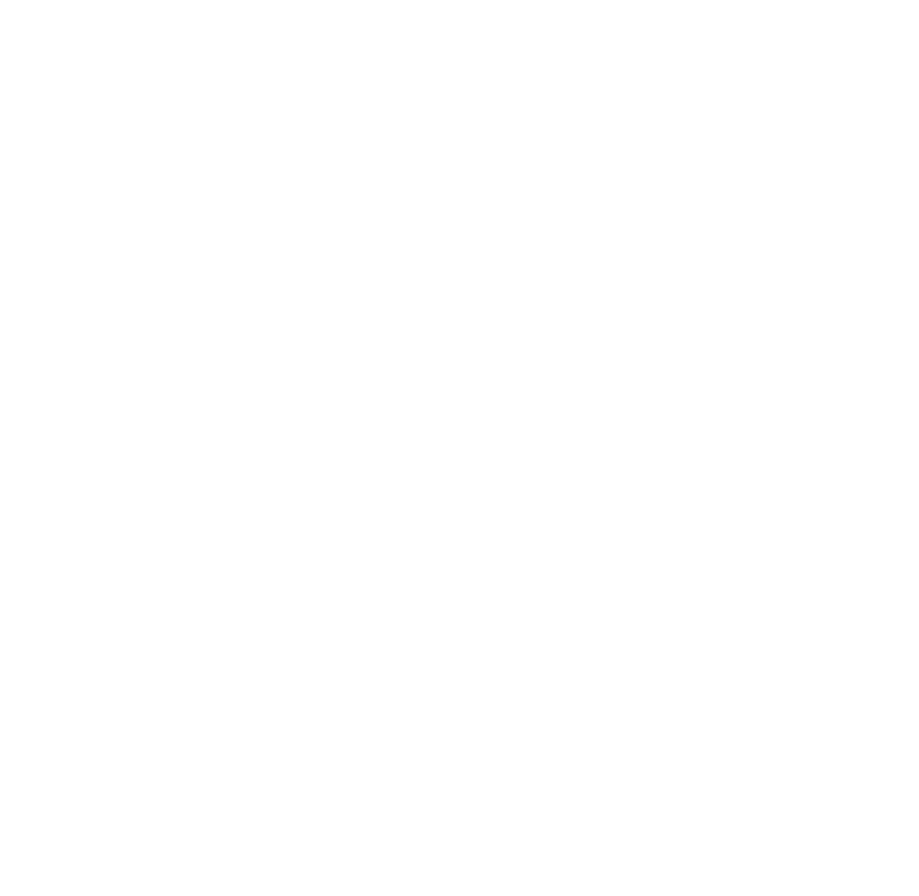
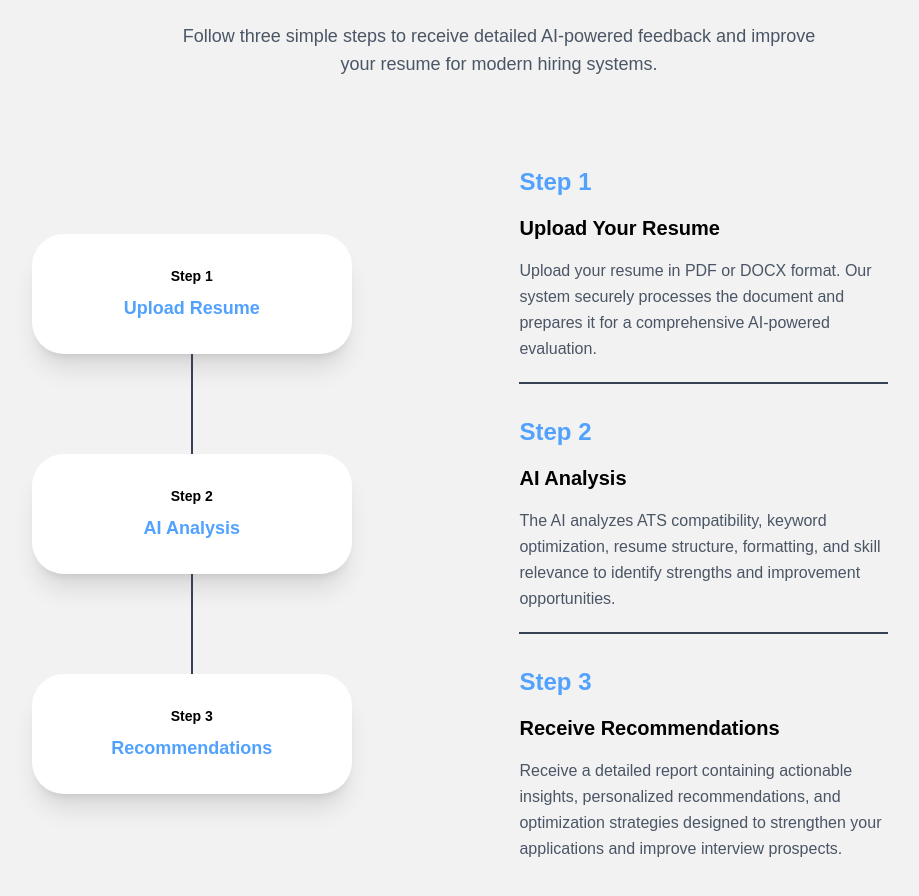
Before and after one commit to AdamShreim/AI-Resume-Analyzer, a React app in the folder frontend/: page / in a window 1280 px wide. Shown: the part 1714-2610 px from the top of the page, without its empty margins (141-1060 px from the left). Before the commit the page ends 1600 px from the top, so only its background shows below. Built offline with nearby package versions, Linux system fonts and the light colour scheme; the HTML template or start-up script is replaced by a standard one.

Commit message:
Added feature section

```diff
--- a/frontend/src/pages/Home.jsx
+++ b/frontend/src/pages/Home.jsx
@@ -1,6 +1,86 @@
 import { Link } from "react-router-dom";
 import { useState, useEffect } from "react";
 import "../styles/Home.css";
+
+function HowItWorks() {
+  return (
+    <section id="how-it-works" className="w-[80%] mx-auto min-h-screen py-20">
+      <div className="text-center mb-10">
+        <h2 className="text-4xl font-bold mb-4">How It Works</h2>
+
+        <p className="text-gray-600 text-lg max-w-2xl mx-auto">
+          Follow three simple steps to receive detailed AI-powered feedback and
+          improve your resume for modern hiring systems.
+        </p>
+      </div>
+      <div className="flex">
+        {" "}
+        {/* scheme side*/}
+        <div className="w-[40%] flex flex-col items-center justify-center ">
+          {/* steps cards*/}
+          <div className="bg-white rounded-4xl p-8 shadow-xl w-80 transition duration-300 hover:-translate-y-1 text-center">
+            <p className="text-sm font-semibold text-black mb-2">Step 1</p>
+            <p className="font-bold text-lg text-blue-400">Upload Resume</p>
+          </div>
+
+          <div className="flex flex-col items-center h-25">
+            <div className="w-0.5 h-15 bg-gray-700"></div>
+            <div className="w-0.5 h-15 bg-gray-700"></div>
+          </div>
+
+          <div className="bg-white rounded-4xl p-8 shadow-xl w-80 transition duration-300 hover:-translate-y-1 text-center">
+            <p className="text-sm font-semibold text-black mb-2">Step 2</p>
+            <p className="font-bold text-lg text-blue-400">AI Analysis</p>
+          </div>
+
+          <div className="flex flex-col items-center h-25">
+            <div className="w-0.5 h-15 bg-gray-700"></div>
+            <div className="w-0.5 h-15 bg-gray-700"></div>
+          </div>
+
+          <div className="bg-white rounded-4xl p-8 shadow-xl w-80 transition duration-300 hover:-translate-y-1 text-center  ">
+            <p className="text-sm font-semibold text-black mb-2">Step 3</p>
+            <p className="font-bold text-lg text-blue-400">Recommendations</p>
+          </div>
+        </div>
+        {/* content side*/}
+        <div className="w-[60%] mx-auto items-center justify-center">
+          <div className="w-[60%] ml-[20%] mt-12">
+            <h1 className="text-2xl font-bold mb-4 text-blue-400">Step 1</h1>
+            <h2 className="text-xl font-bold mb-4">Upload Your Resume</h2>
+            <p className="text-gray-600 leading-relaxed">
+              Upload your resume in PDF or DOCX format. Our system securely
+              processes the document and prepares it for a comprehensive
+              AI-powered evaluation.
+            </p>
+            <div className="h-0.5 bg-gray-700 w-full mt-5"></div>
+          </div>
+
+          <div className="w-[60%] ml-[20%] mt-8">
+            <h1 className="text-2xl font-bold mb-4 text-blue-400">Step 2</h1>
+            <h2 className="text-xl font-bold mb-4">AI Analysis</h2>
+            <p className="text-gray-600 leading-relaxed">
+              The AI analyzes ATS compatibility, keyword optimization, resume
+              structure, formatting, and skill relevance to identify strengths
+              and improvement opportunities.
+            </p>
+            <div className="h-0.5 bg-gray-700 w-full mt-5"></div>
+          </div>
+
+          <div className="w-[60%] ml-[20%] mt-8 mb-12">
+            <h1 className="text-2xl font-bold mb-4 text-blue-400">Step 3</h1>
+            <h2 className="text-xl font-bold mb-4">Receive Recommendations</h2>
+            <p className="text-gray-600 leading-relaxed">
+              Receive a detailed report containing actionable insights,
+              personalized recommendations, and optimization strategies designed
+              to strengthen your applications and improve interview prospects.
+            </p>
+          </div>
+        </div>
+      </div>
+    </section>
+  );
+}
 
 function Feature() {
   return (
@@ -125,9 +205,9 @@
     <nav
       className={`top-6 fixed left-1/2 -translate-x-1/2 z-50 flex w-[80%] mx-auto mt-6 px-8 py-4 rounded-2xl justify-between items-center transition-all duration-300 ${showNavbar ? "translate-y-0 opacity-100" : "translate-y-8 opacity-0"} ${scrolled ? "bg-white shadow-lg backdrop-blur-md" : "bg-transparent"}`}
     >
-      <Link to="/" className="text-xl font-bold">
+      <a href="/" className="text-xl font-bold scroll-smooth">
         AI Resume Analyzer
-      </Link>
+      </a>
 
       <div className="flex gap-8 text-gray-600">
         <a href="#features" className="hover:text-black">
@@ -181,6 +261,7 @@
       <Navbar showNavbar={showNavbar} scrolled={scrolled} />
       <Hero />
       <Feature />
+      <HowItWorks />
     </div>
   );
 }
--- a/frontend/src/styles/Home.css
+++ b/frontend/src/styles/Home.css
@@ -7,7 +7,7 @@
 
 .home-page::before {
   content: "";
-  position: fixed;
+  position: absolute;
 
   top: -200px;
   right: -200px;
@@ -18,5 +18,5 @@
   border-radius: 50%;
   filter: blur(180px);
   opacity: 0.4;
-  z-index: -1;
+  z-index: 0;
 }
```
